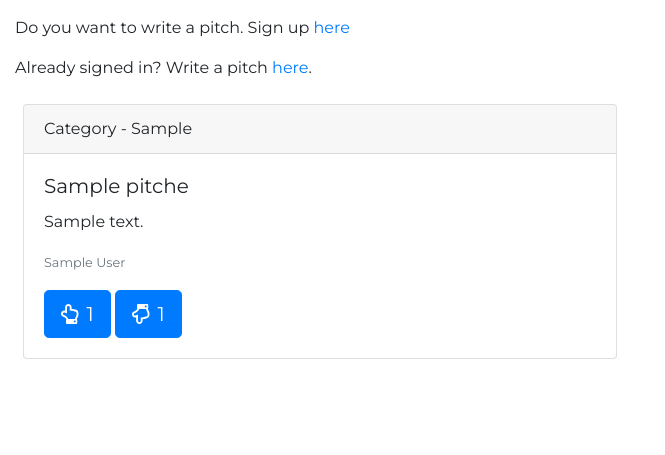
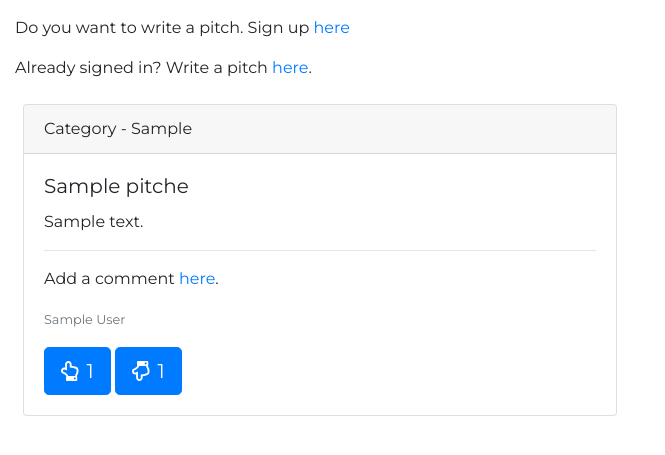
Before and after one commit to SamNgigi/Pitch-Ip, a Flask app: page / in a window 1280 px wide. Shown: the part 56-511 px from the top of the page, without its empty margins (0-665 px from the left). Run offline with Flask 2, Linux system fonts and the light colour scheme; tables that the repository leaves empty hold one stand-in row (values such as "Sample post"); some libraries are stand-ins or nearby versions.

Commit message:
Added Comment model

```diff
--- a/app/main/views.py
+++ b/app/main/views.py
@@ -1,8 +1,8 @@
 from flask import render_template, request, redirect, url_for, abort
 from . import main
-from .forms import PitchForm  # CommentForm  UpdateProfile,
+from .forms import PitchForm, CommentForm  # CommentForm  UpdateProfile,
 from ..models import User, Pitch  # Comment,
-from flask_login import login_required
+from flask_login import login_required, current_user
 from .. import db, photos
 # from ..pitches import get_pitches, get_pitch
 
@@ -50,11 +50,34 @@ def new():
         category = pitch_form.category.data
         # category=category
         new_pitch = Pitch(title=title, body=body,
-                          author=author, category=category, upvotes=0, downvotes=0)
+                          author=author, category=category, upvotes=0,
+                          downvotes=0)
         new_pitch.save_pitches()
         return redirect(url_for('main.index'))
 
     return render_template('new.html', pitch_form=pitch_form)
+
+
+@main.route('/comment/<int:id>', methods=['GET', 'POST'])
+@login_required
+def comment(id):
+    comment_form = CommentForm()
+    pitch = Pitch.query.get(id)
+    if comment_form.validate_on_submit():
+        content = comment_form.body.data
+        author = comment_form.author.data
+        # category=category
+        new_comment = Pitch(pitch_id=pitch.id,
+                            pitch_title=pitch.title,
+                            pitch_body=pitch.body,
+                            pitch_author=pitch.author,
+                            content=content,
+                            author=author,
+                            user=current_user)
+        new_comment.save_comment()
+        return redirect(url_for('main.index'))
+
+    return render_template('comment.html', comment_form=comment_form)
 
 
 @main.route('/update/<int:id>', methods=['POST'])
--- a/app/templates/macros.html
+++ b/app/templates/macros.html
@@ -7,6 +7,8 @@
     <div class="card-body">
       <h5 class="card-title">{{pitch.title}}</h5>
       <p class="card-text">{{pitch.body}}</p>
+      <hr>
+      <p>Add a comment <a href="/comment">here</a>.</p>
       <p class="card-text"><small class="text-muted">{{pitch.author}}</small></p>
       <form methods='POST' action="/update">
         <a href="#" id="pitch{{pitch.id}}" class="btn btn-primary btn-lg" btn_id="{{(pitch.id)}}"><i class="far fa-hand-point-up mr-2"></i>{{pitch.upvotes}}</a>
```
Also changed, not shown: app/main/forms.py (+7 -1 lines), app/models.py (+31 -0 lines), app/templates/comment.html (added).
